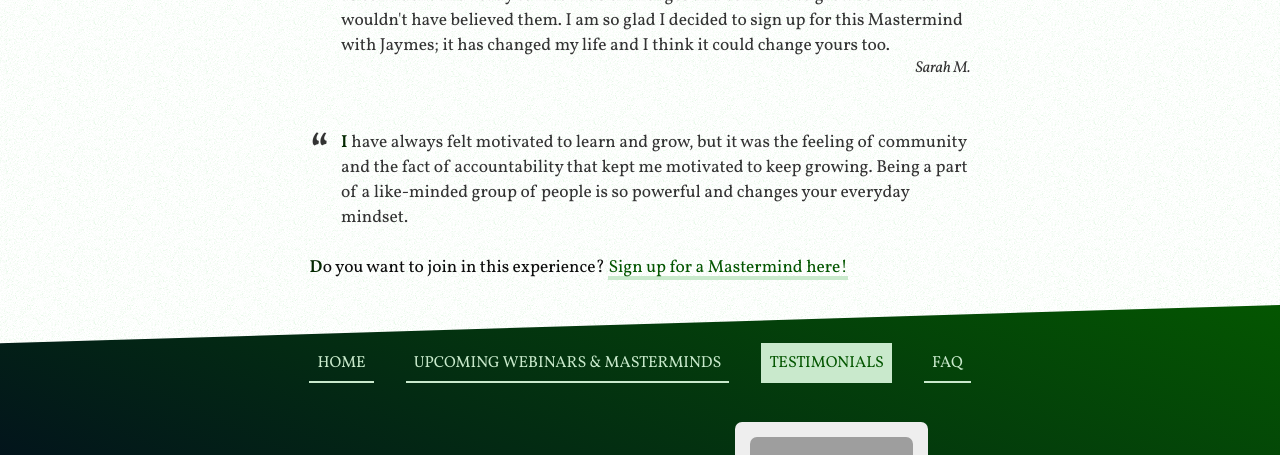
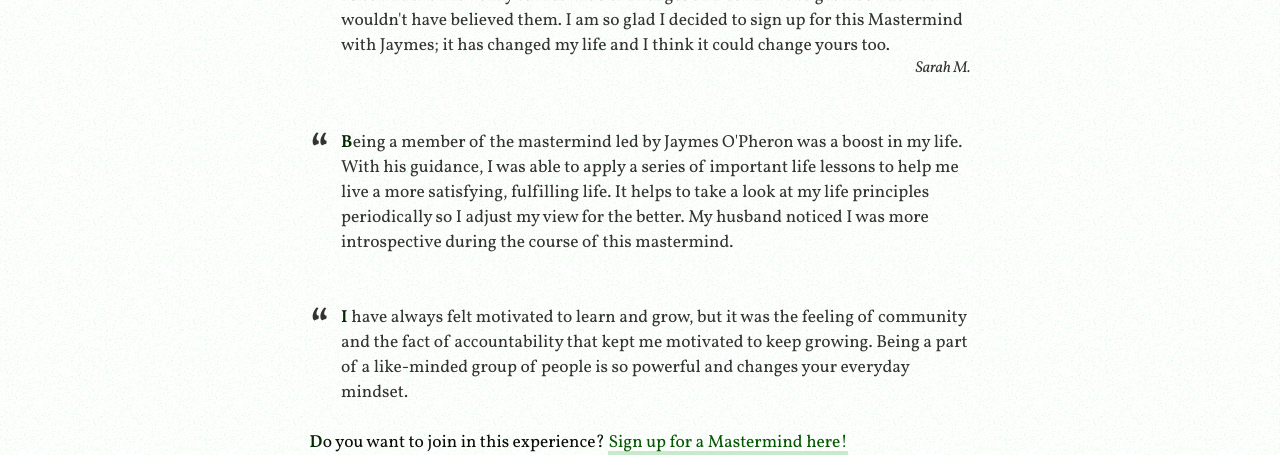
Before and after one commit to MonkeyDZeke/opheron, a Next.js app: page /testimonials in a window 1280 px wide. Shown: the part 2460-2915 px from the top of the page. Built offline with nearby package versions, Linux system fonts and the light colour scheme; grey boxes are pictures that could not be loaded.

Commit message:
adding testimonial

```diff
--- a/pages/testimonials.tsx
+++ b/pages/testimonials.tsx
@@ -87,6 +87,15 @@ export default function Testimonials() {
               <cite>Sarah M.</cite>
           </blockquote>
           <blockquote>
+            <p>Being a member of the mastermind led by Jaymes O'Pheron was a
+              boost in my life. With his guidance, I was able to apply a
+              series of important life lessons to help me live a more
+              satisfying, fulfilling life. It helps to take a look at my life
+              principles periodically so I adjust my view for the better. My
+              husband noticed I was more introspective during the course of
+              this mastermind.</p>
+          </blockquote>
+          <blockquote>
             <p>I have always felt motivated to learn and grow, but it was the feeling of
               community and the fact of accountability that kept me motivated to keep growing.
               Being a part of a like-minded group of people is so powerful and changes your
```
